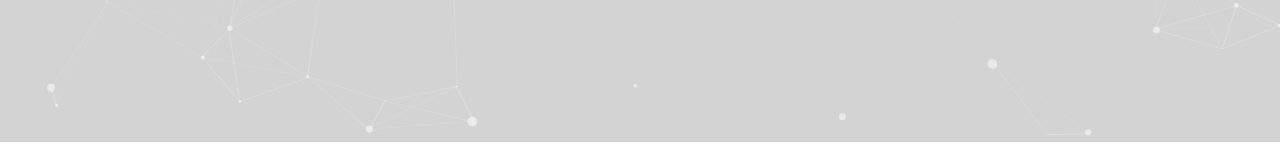
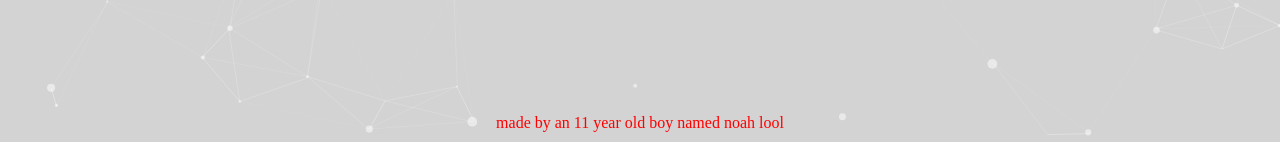
Before and after one commit to UBG85/UBG85.github.io, a plain HTML site: page index.html in a window 1280 px wide. Shown: the part 658-804 px from the top of the page. Drawn offline with Linux system fonts and the light colour scheme.

Commit message:
Update index.html

```diff
--- a/index.html
+++ b/index.html
@@ -17,7 +17,7 @@
     <div style="width:300;margin:10px auto;text-align:center;">
         <p>press k to quickly escape</p>
     </div>
-
+    <footer>made by an 11 year old boy named noah lool</footer>
     <div class="container">
         <div class="game-item" onclick="window.location.href='games/whackyourboss.html'" title="Click to visit Whack Your Boss">
             <img src="images/whackyourboss-min.png" alt="Whack Your Boss">
```
